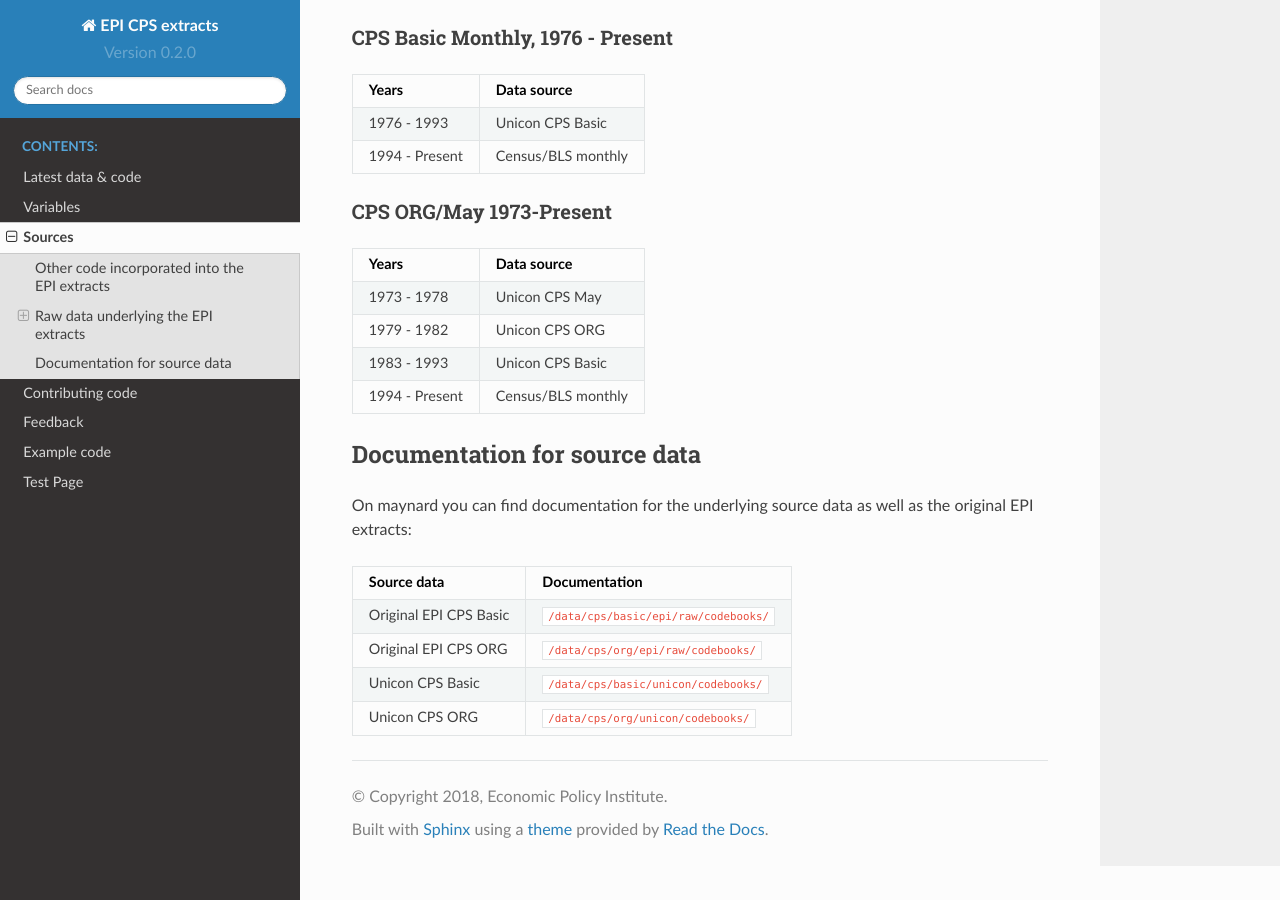
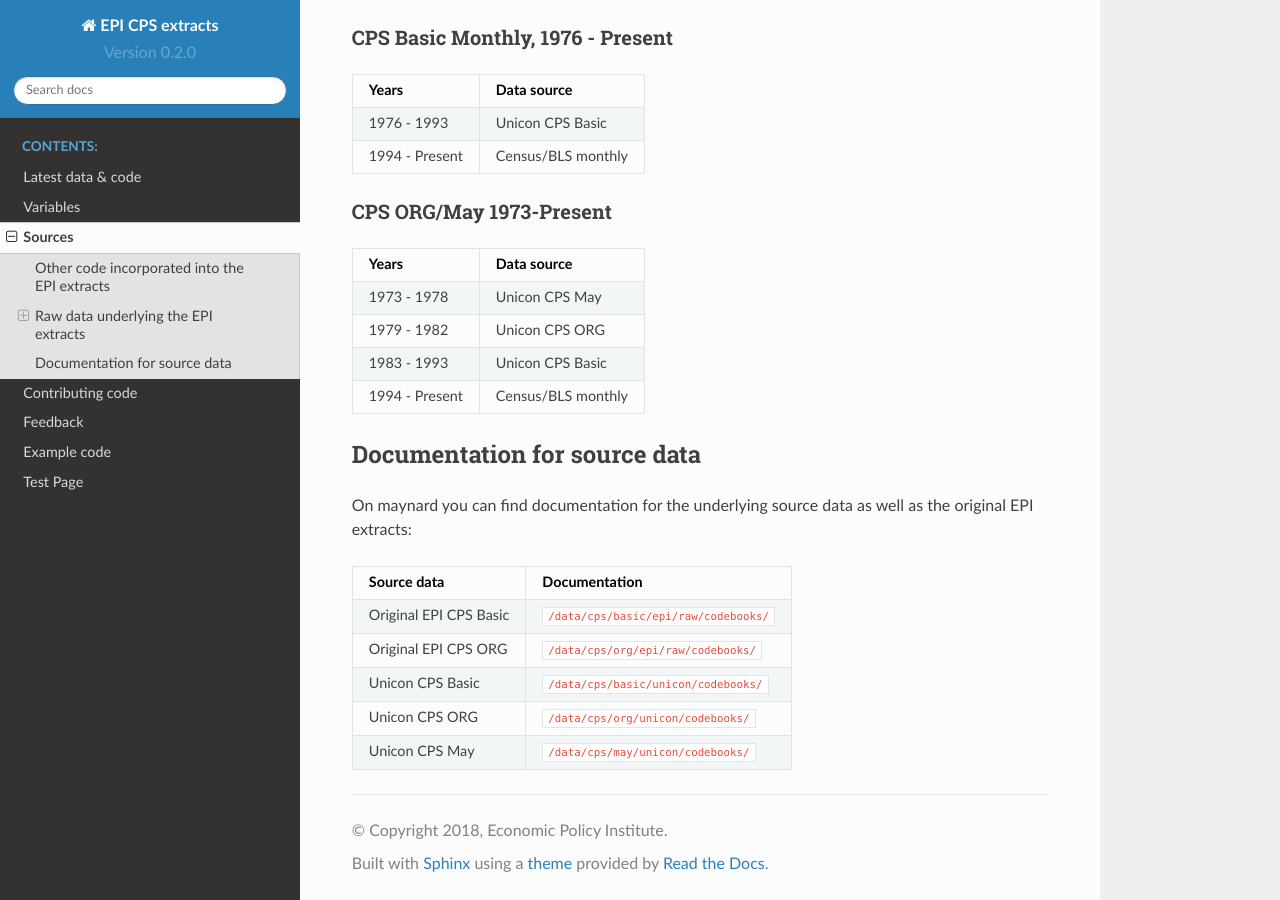
Before and after one commit to Economic/epiextracts, a Sphinx documentation site: the page built from docs/sources.rst, in a window 1280 px wide and 900 px high, scrolled down 512 px. Built offline with Sphinx 7.4.7 and the Read the Docs theme 2.0.0, drawn with Linux system fonts in a browser that asks for light colours.

Commit message:
add CPS May codebook to sources list in documentation

```diff
--- a/docs/sources.rst
+++ b/docs/sources.rst
@@ -65,3 +65,5 @@ as the original EPI extracts:
 +-------------------------+---------------------------------------------------------+
 | Unicon CPS ORG          | :file:`/data/cps/org/unicon/codebooks/`                 |
 +-------------------------+---------------------------------------------------------+
+| Unicon CPS May          | :file:`/data/cps/may/unicon/codebooks/`                 |
++-------------------------+---------------------------------------------------------+
```
